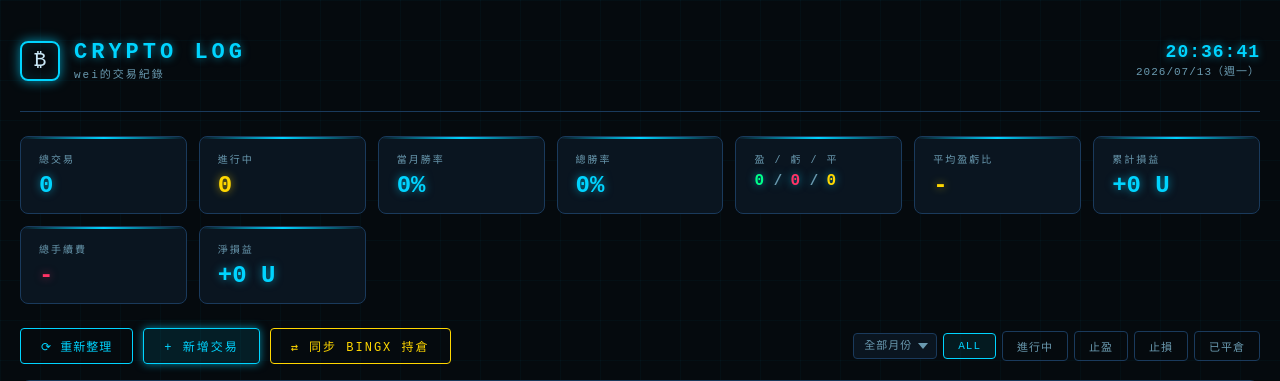
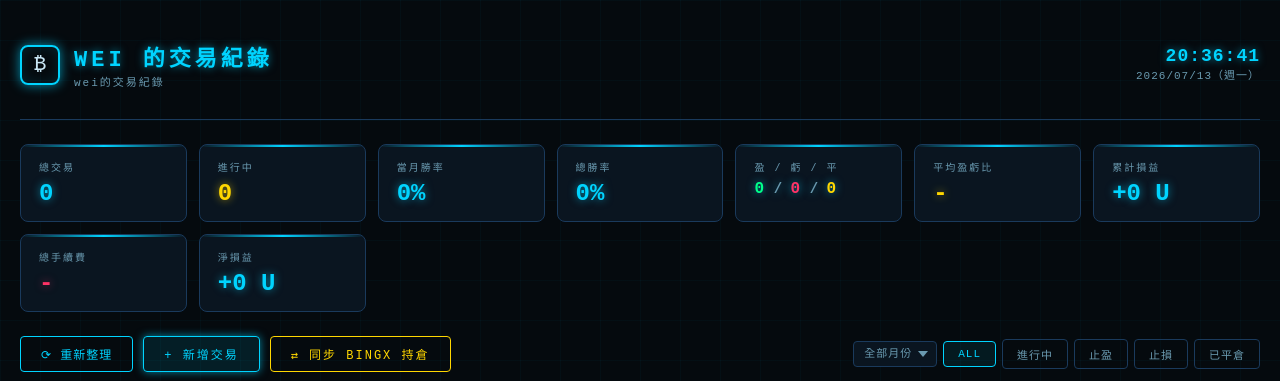
Before and after one commit to wei0904/crypto-trading-log, a Flask app: page / in a window 1280 px wide. Shown: the top 381 px of the page. Run offline with Flask 3, Linux system fonts and the light colour scheme; data that the repository does not hold is empty; some libraries are stand-ins or nearby versions.

Commit message:
add typing effect title

```diff
--- a/templates/index.html
+++ b/templates/index.html
@@ -3,7 +3,7 @@
 <head>
 <meta charset="UTF-8">
 <meta name="viewport" content="width=device-width, initial-scale=1.0">
-<title>CRYPTO TRADING LOG</title>
+<title>WEI 的交易紀錄</title>
 <link rel="manifest" href="/static/manifest.json">
 <meta name="theme-color" content="#050a0e">
 <meta name="apple-mobile-web-app-capable" content="yes">
@@ -331,7 +331,7 @@
     <div class="logo">
       <div class="logo-icon">₿</div>
       <div>
-        <h1>CRYPTO LOG</h1>
+        <h1 id="typing-title"></h1>
         <span>wei的交易紀錄</span>
       </div>
     </div>
@@ -1200,6 +1200,21 @@ async function syncBingX() {
   }
 }
 
+// 打字動態效果
+(function() {
+  const text = 'WEI 的交易紀錄';
+  const el = document.getElementById('typing-title');
+  let i = 0;
+  function type() {
+    if (i <= text.length) {
+      el.textContent = text.slice(0, i) + (i < text.length ? '|' : '');
+      i++;
+      setTimeout(type, i === text.length + 1 ? 0 : 100);
+    }
+  }
+  type();
+})();
+
 loadTrades();
 initFeeRateDisplay();
 setInterval(syncBingX, 30000); // 每 30 秒自動同步一次
```
